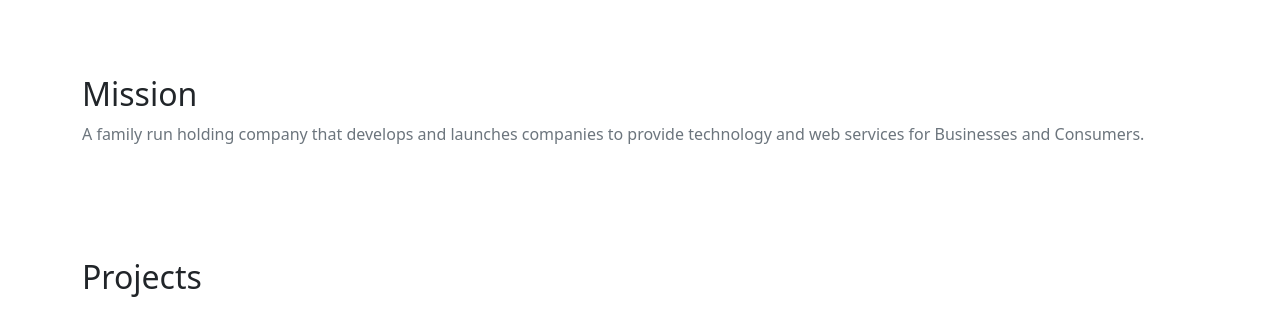
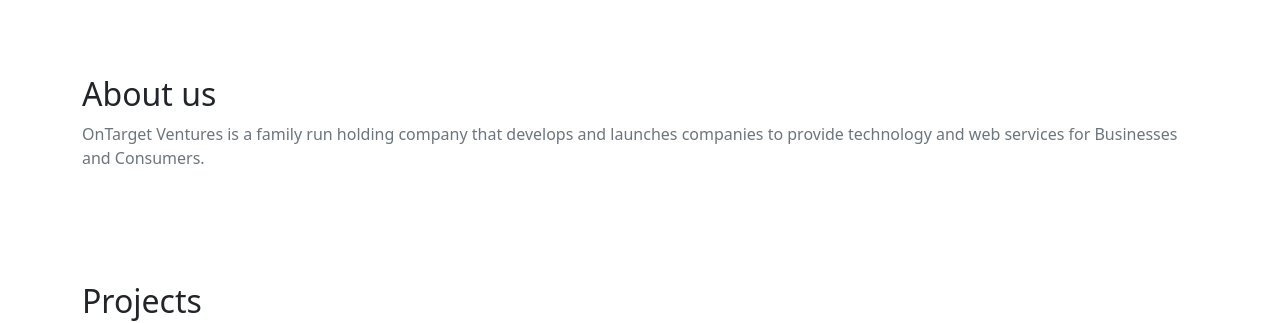
Before and after one commit to On-Target-Ventures/ontargetventures.com, a plain HTML site: page index.html in a window 1280 px wide. Shown: the part 111-434 px from the top of the page. Drawn offline with Linux system fonts and the light colour scheme.

Commit message:
minor text updates

```diff
--- a/index.html
+++ b/index.html
@@ -30,8 +30,8 @@
   <section class="py-5 container">
     <div class="row">
       <div class="col-md-12">
-        <h2>Mission</h2>
-        <p class="text-muted">A family run holding company that develops and launches companies to provide technology and web services for Businesses and Consumers.</p>
+        <h2>About us</h2>
+        <p class="text-muted">OnTarget Ventures is a family run holding company that develops and launches companies to provide technology and web services for Businesses and Consumers.</p>
       </div>
     </div>
   </section>
```
